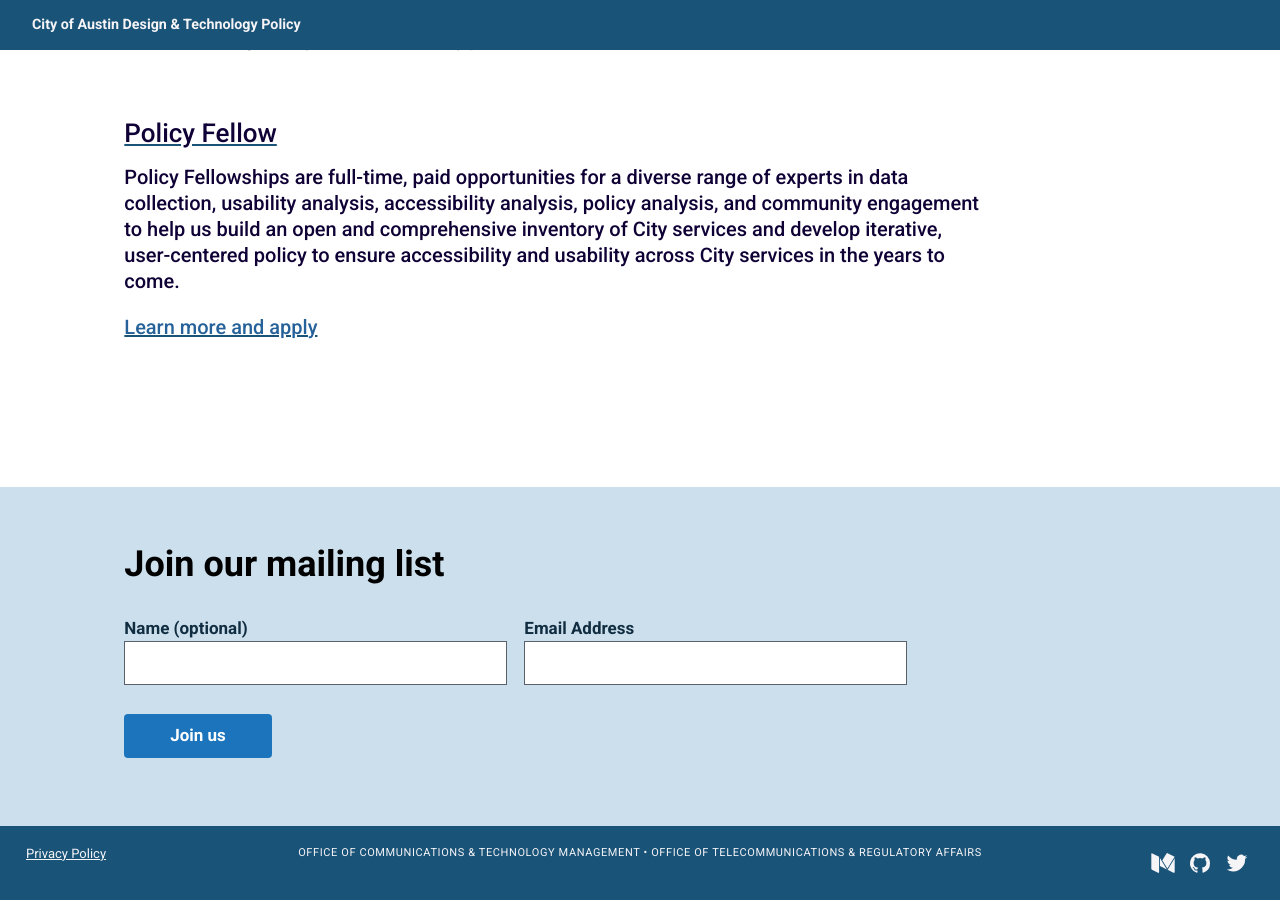
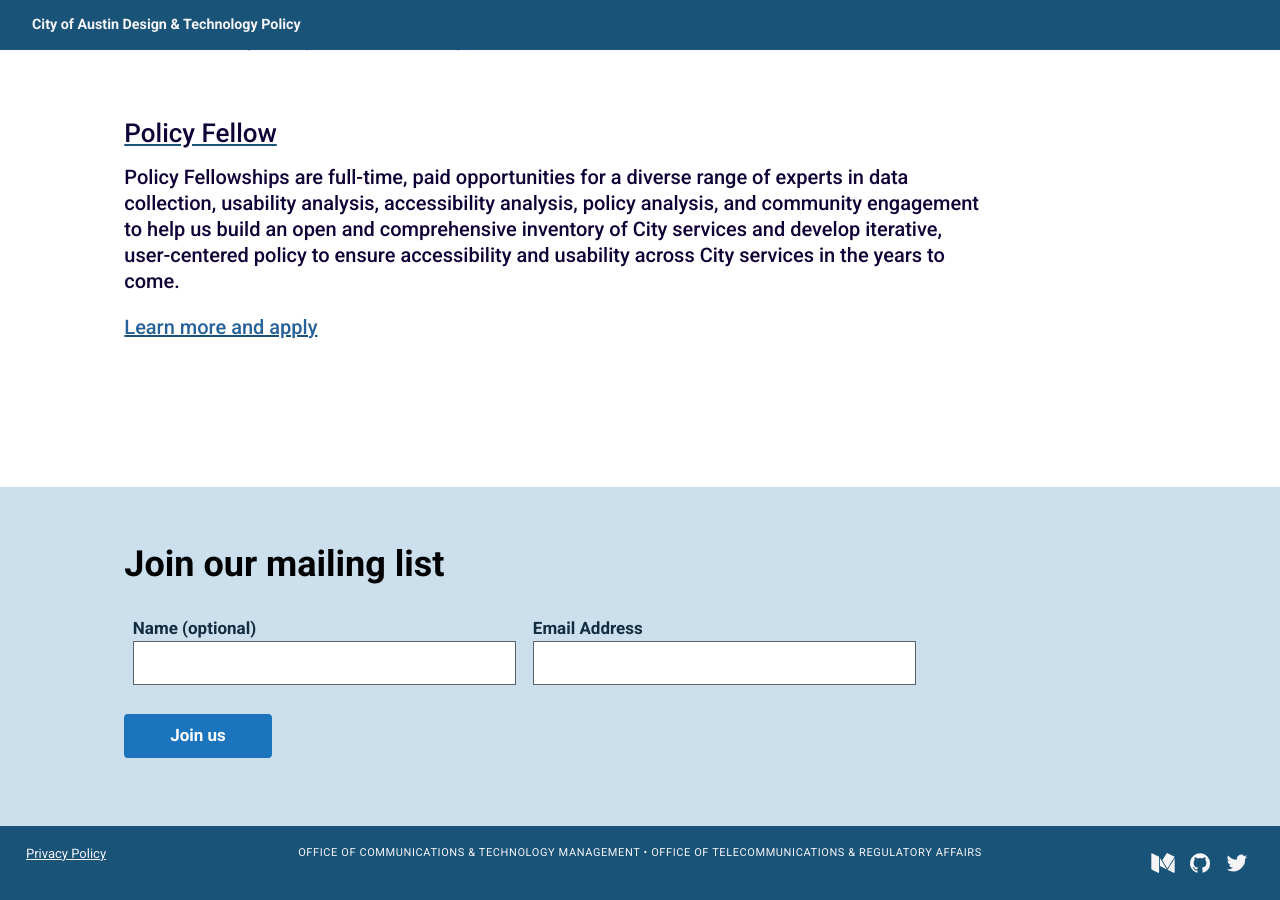
Before and after one commit to cityofaustin/policy-team, a Jekyll site: the page built from index.md, in a window 1280 px wide and 900 px high, scrolled down 1446 px. Built offline with Jekyll 4.4.1, drawn with Linux system fonts in a browser that asks for light colours; comment, search, counter and statistics services are not loaded.

Commit message:
add col-xs wrapper to form fields

```diff
--- a/_layouts/landing-page.html
+++ b/_layouts/landing-page.html
@@ -91,7 +91,7 @@ layout: default
           </div>
         </div>
 
-
+        <div class="col-xs">
           <div class="row signup-form-fields">
               <div class="col-sm signup-field">
                 <label for="mce-NAME">Name (optional)</label>
@@ -102,6 +102,8 @@ layout: default
               	<input type="email" value="" name="EMAIL" class="required email" id="mce-EMAIL">
               </div>
           </div>
+        </div>
+
 
           <div class="row signup-form-fields">
               <div class="col-sm">
```
